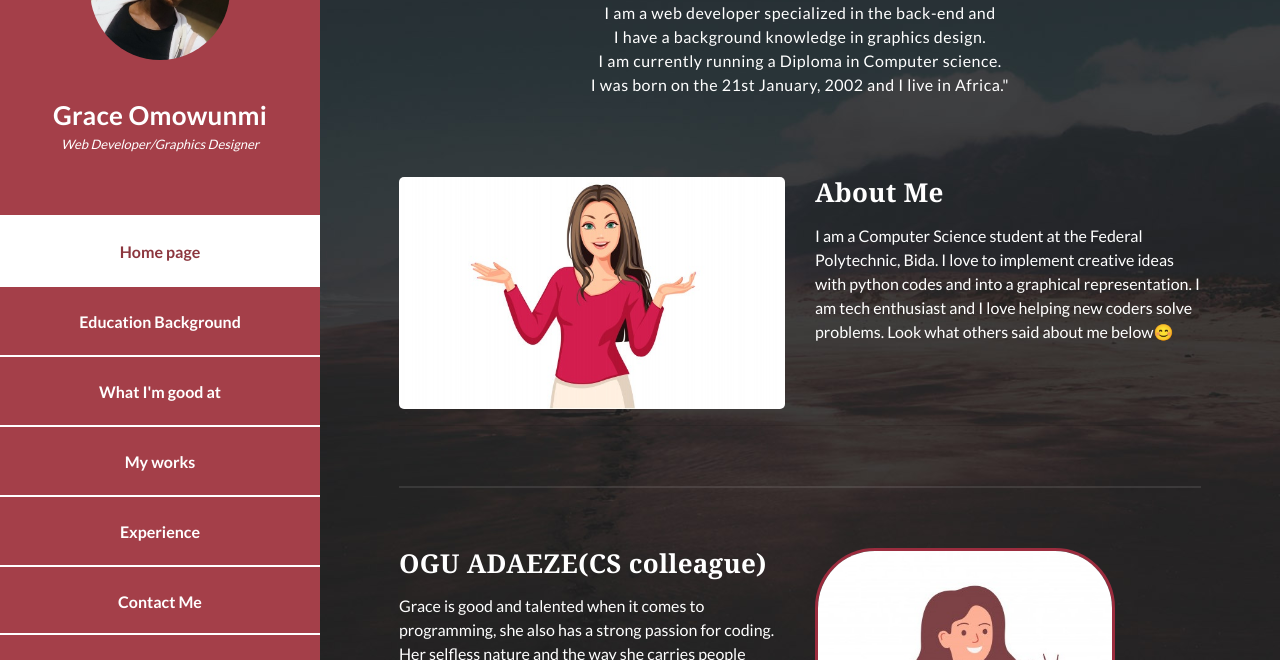
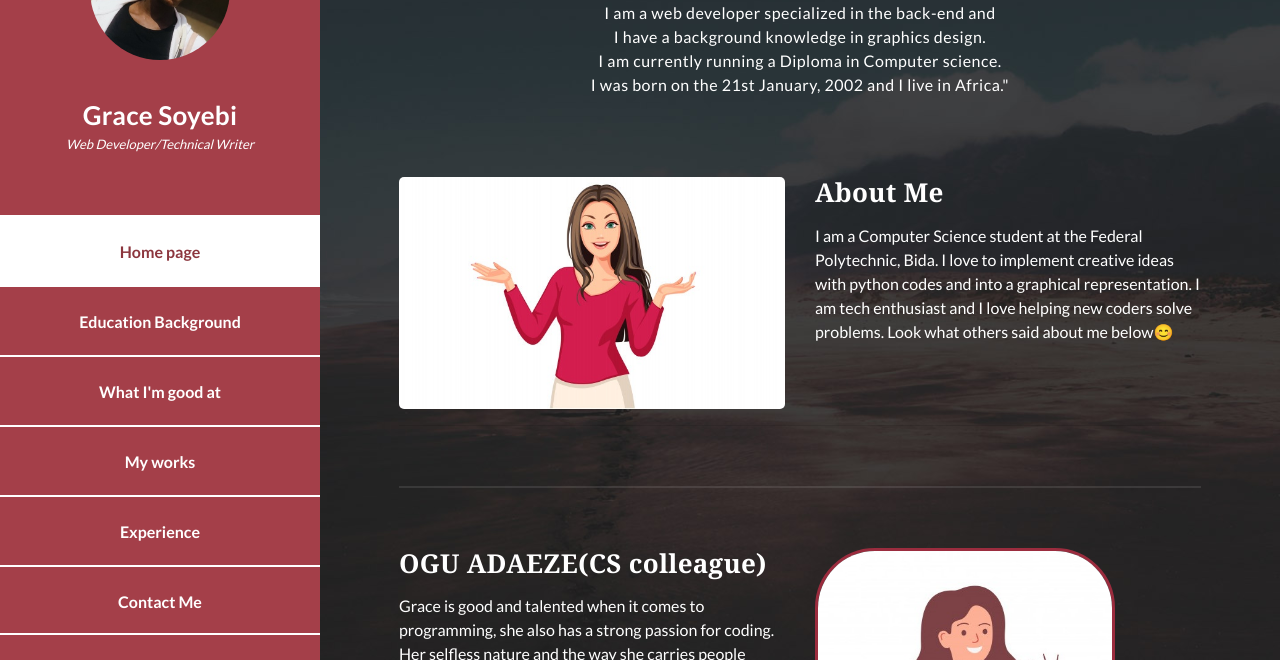
Before and after one commit to gra2101/grace-portfolio, a plain HTML site: page index.html in a window 1280 px wide. Shown: the part 140-800 px from the top of the page. Drawn offline with Linux system fonts and the light colour scheme.

Commit message:
modified index.html

```diff
--- a/index.html
+++ b/index.html
@@ -15,7 +15,7 @@
     />
     <link rel="stylesheet" href="index.css">
 
-    <title>Welcome to Grace Omowunmi</title>
+    <title>Welcome to Grace O. Soyebi</title>
 <!--
 Reflux Template
 https://templatemo.com/tm-531-reflux
@@ -42,8 +42,8 @@ https://templatemo.com/tm-531-reflux
               <a href="#"><img src="images/BeautyPlus_20210126140645420_save.jpg" /></a>
             </div>
             <div class="author-content">
-              <h4>Grace Omowunmi</h4>
-              <span>Web Developer/Graphics Designer</span>
+              <h4>Grace Soyebi</h4>
+              <span>Web Developer/Technical Writer</span>
             </div>
             <nav class="main-nav" role="navigation">
               <ul class="main-menu">
```
